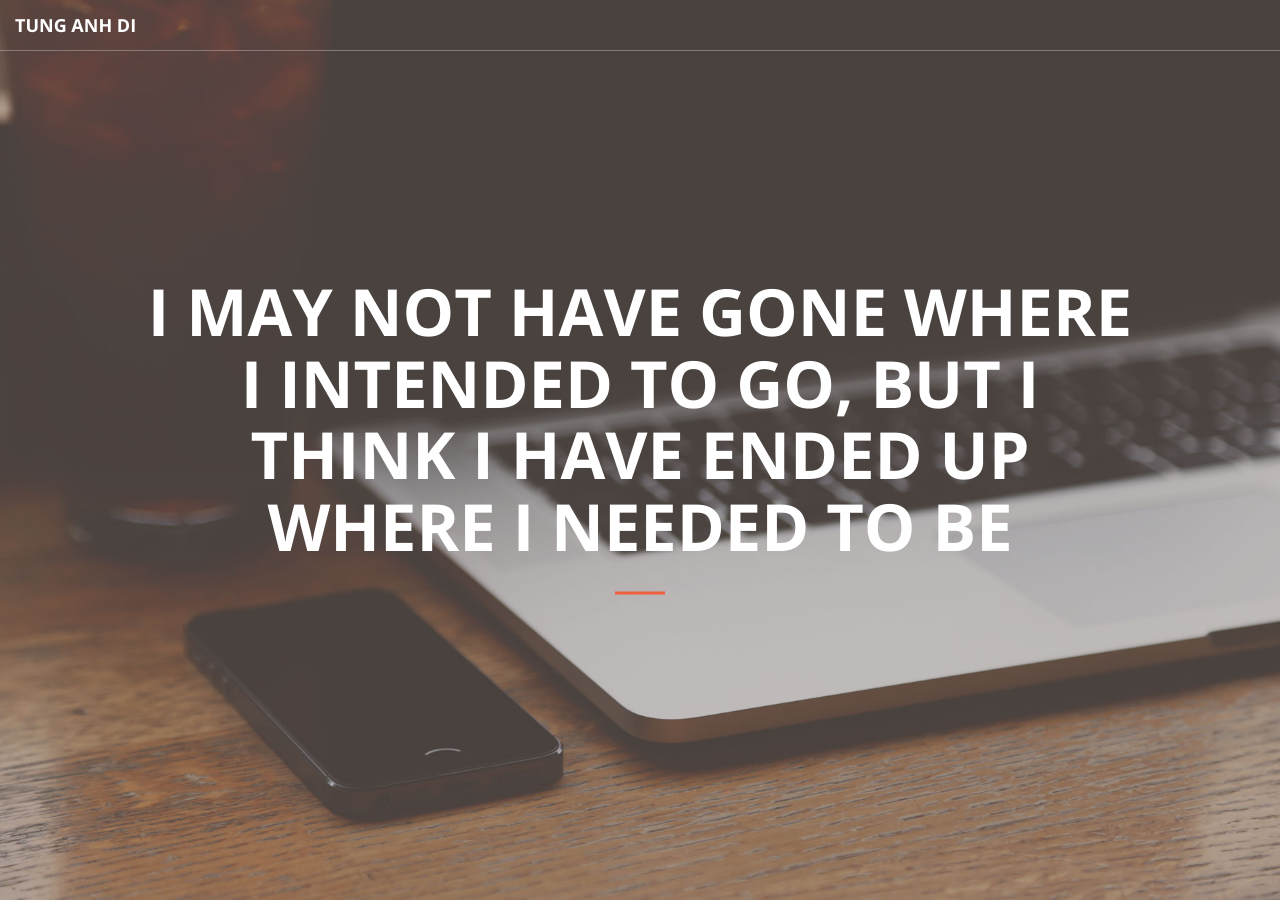
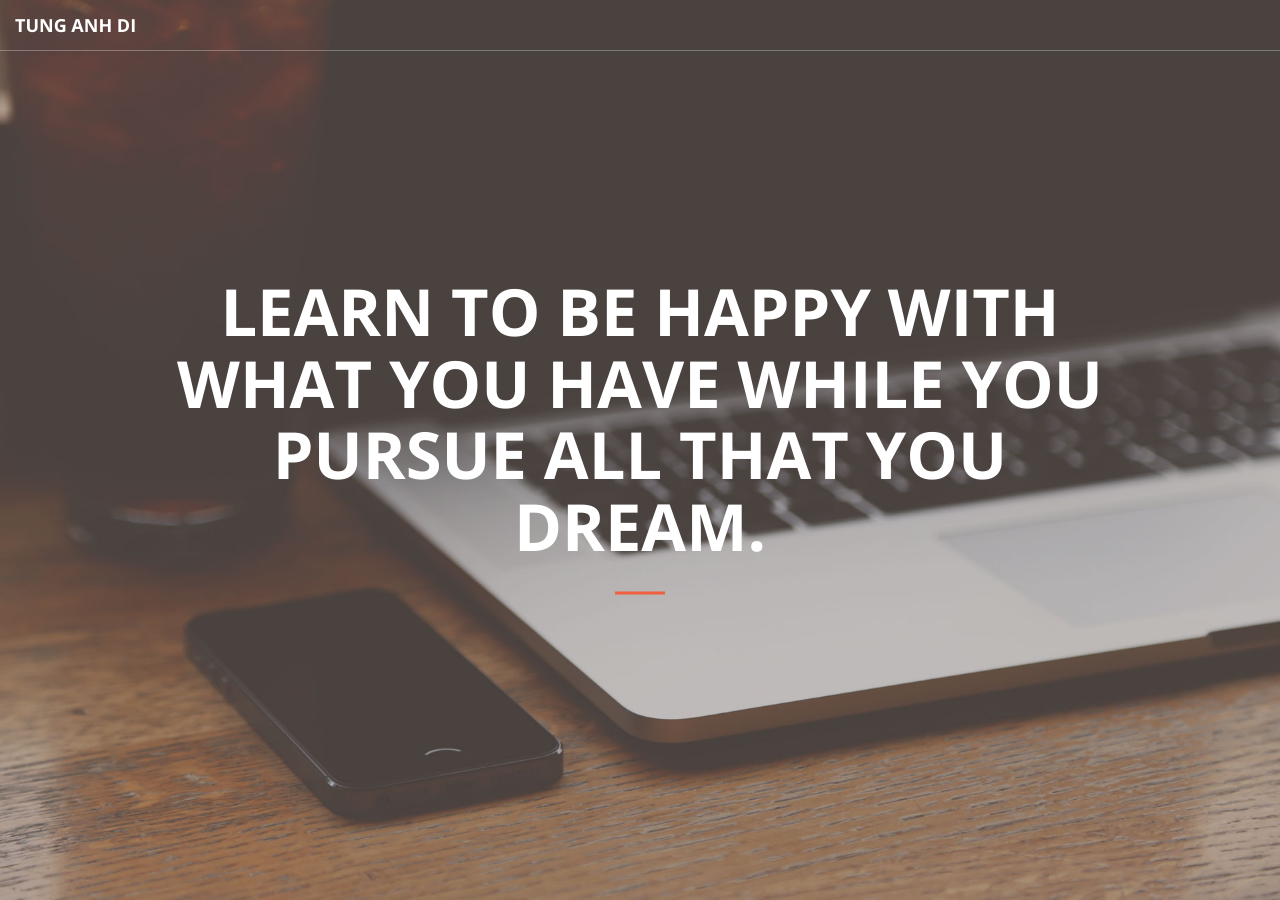
Before and after one commit to luvyouso/luvyouso, a Jekyll site: the page built from index.html, in a window 1280 px wide. Built offline with Jekyll 4.4.1, drawn with Linux system fonts in a browser that asks for light colours.

Commit message:
Update header.html
update

```diff
--- a/_includes/header.html
+++ b/_includes/header.html
@@ -1,7 +1,7 @@
 <header>
     <div class="header-content">
         <div class="header-content-inner">
-            <h1>I may not have gone where I intended to go, but I think I have ended up where I needed to be</h1>
+            <h1>Learn to be happy with what you have while you pursue all that you dream.</h1>
             <hr>
             <!-- <p></p> -->
             <!-- <a href="#about" class="btn btn-primary btn-xl page-scroll">Find Out More</a> -->
```
